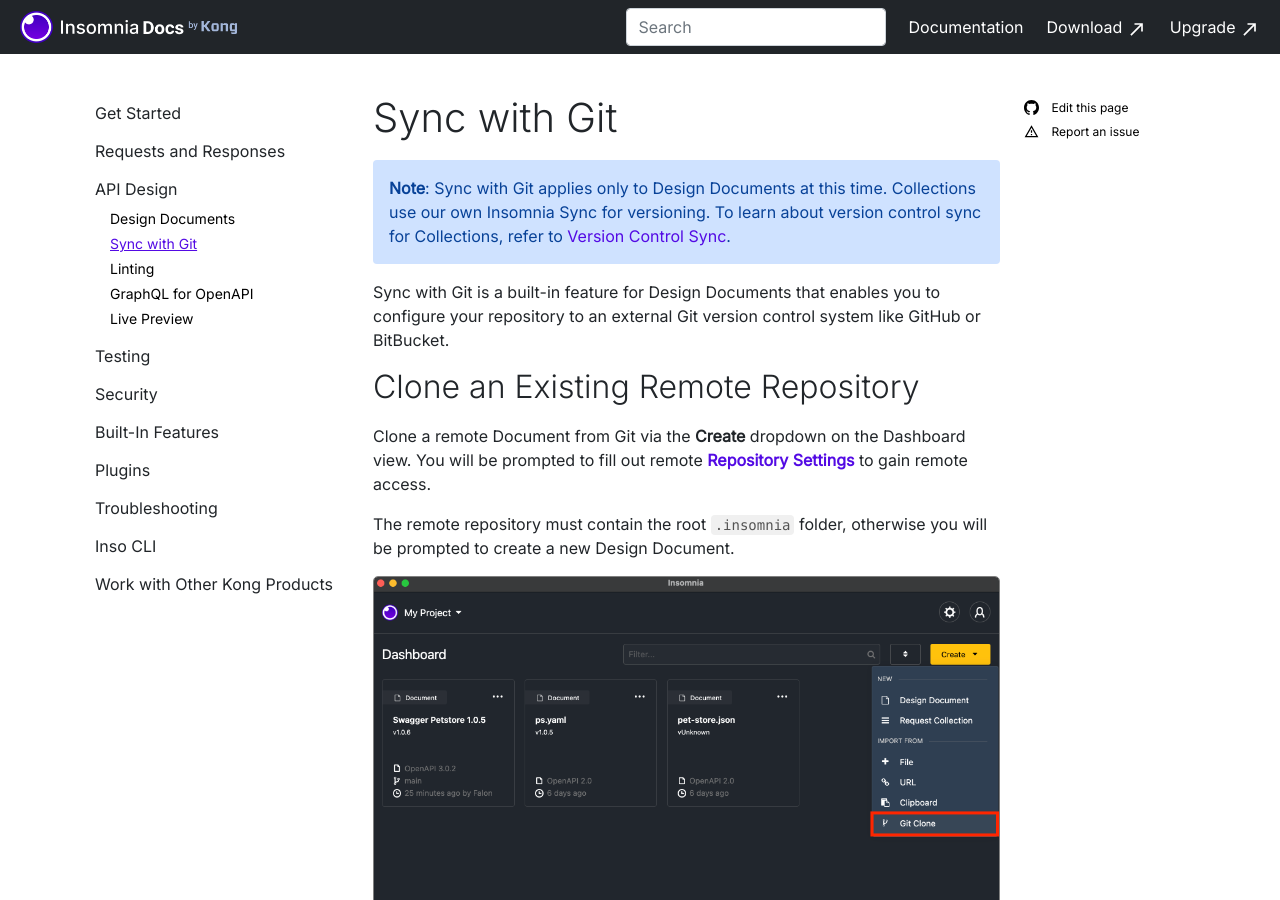
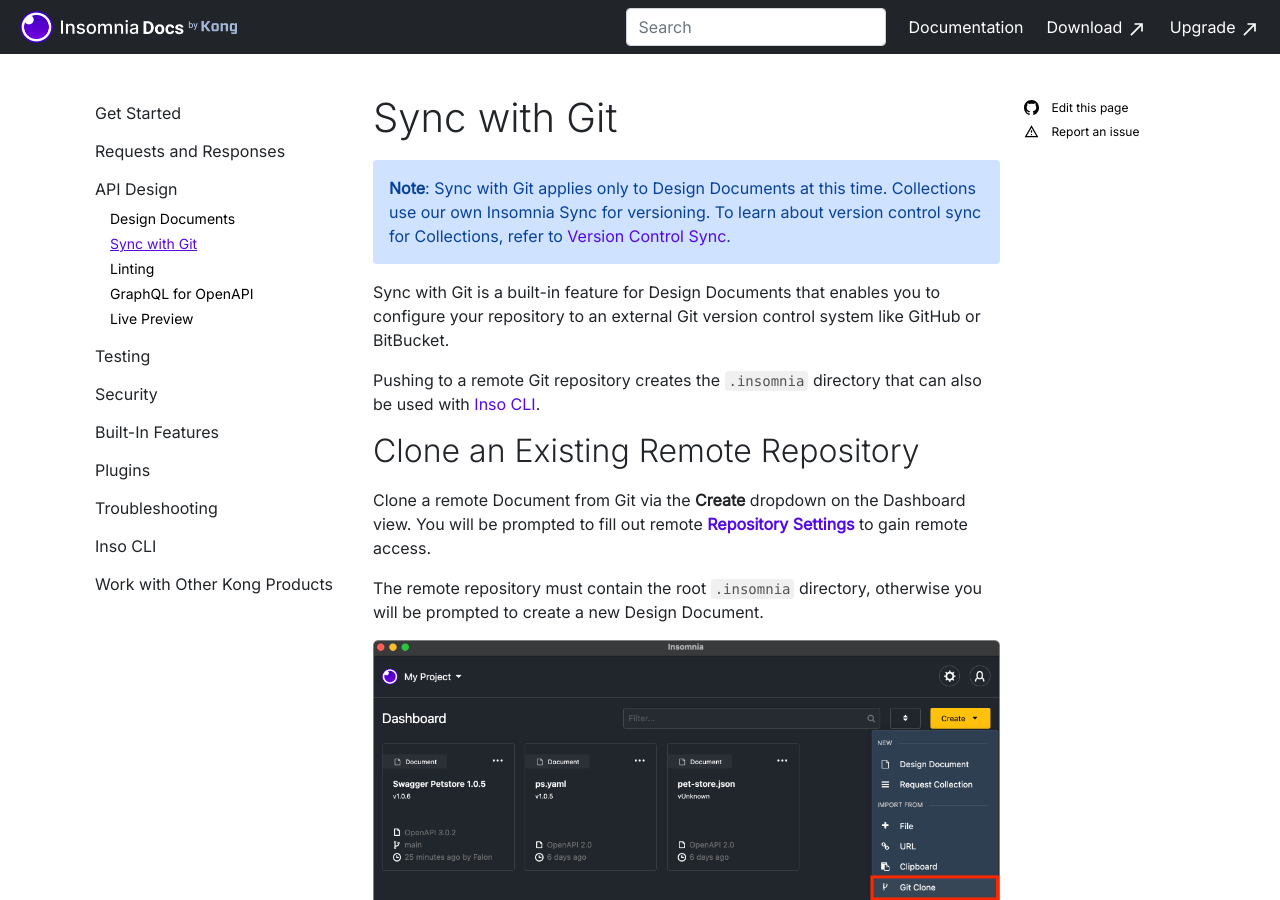
Before and after one commit to Kong/insomnia-docs, a Jekyll site: the page built from docs/insomnia/git-sync.md, in a window 1280 px wide and 900 px high. Built offline with Jekyll 4.4.1, drawn with Linux system fonts in a browser that asks for light colours; comment, search, counter and statistics services are not loaded; some of the changed text lies outside the part shown.

Commit message:
[DOCU-1958] Add note about .insomnia dir creation

```diff
--- a/docs/insomnia/git-sync.md
+++ b/docs/insomnia/git-sync.md
@@ -10,11 +10,13 @@
 
 Sync with Git is a built-in feature for Design Documents that enables you to configure your repository to an external Git version control system like GitHub or BitBucket.
 
+Pushing to a remote Git repository creates the `.insomnia` directory that can also be used with [Inso CLI](/inso-cli/introduction#data-search-flow).
+
 ## Clone an Existing Remote Repository
 
 Clone a remote Document from Git via the **Create** dropdown on the Dashboard view. You will be prompted to fill out remote [**Repository Settings**](#remote-repository-settings) to gain remote access.
 
-The remote repository must contain the root `.insomnia` folder, otherwise you will be prompted to create a new Design Document.
+The remote repository must contain the root `.insomnia` directory, otherwise you will be prompted to create a new Design Document.
 
 ![Click the Create dropdown menu and select Git Clone](/assets/images/git-clone.png)
 
@@ -75,6 +77,8 @@
 
 ## Push Changes
 
+Pushing your changes to your remote repository for the first time creates the `.insomnia` directory, which you can use with the [Inso CLI](/inso-cli/introduction#data-search-flow).
+
 {:.alert .alert-primary}
 **Note**: If you'd like to push to an alternative branch than the default, click on the branch dropdown menu. Select **Branches**, and add your desired branch name.
 
```
